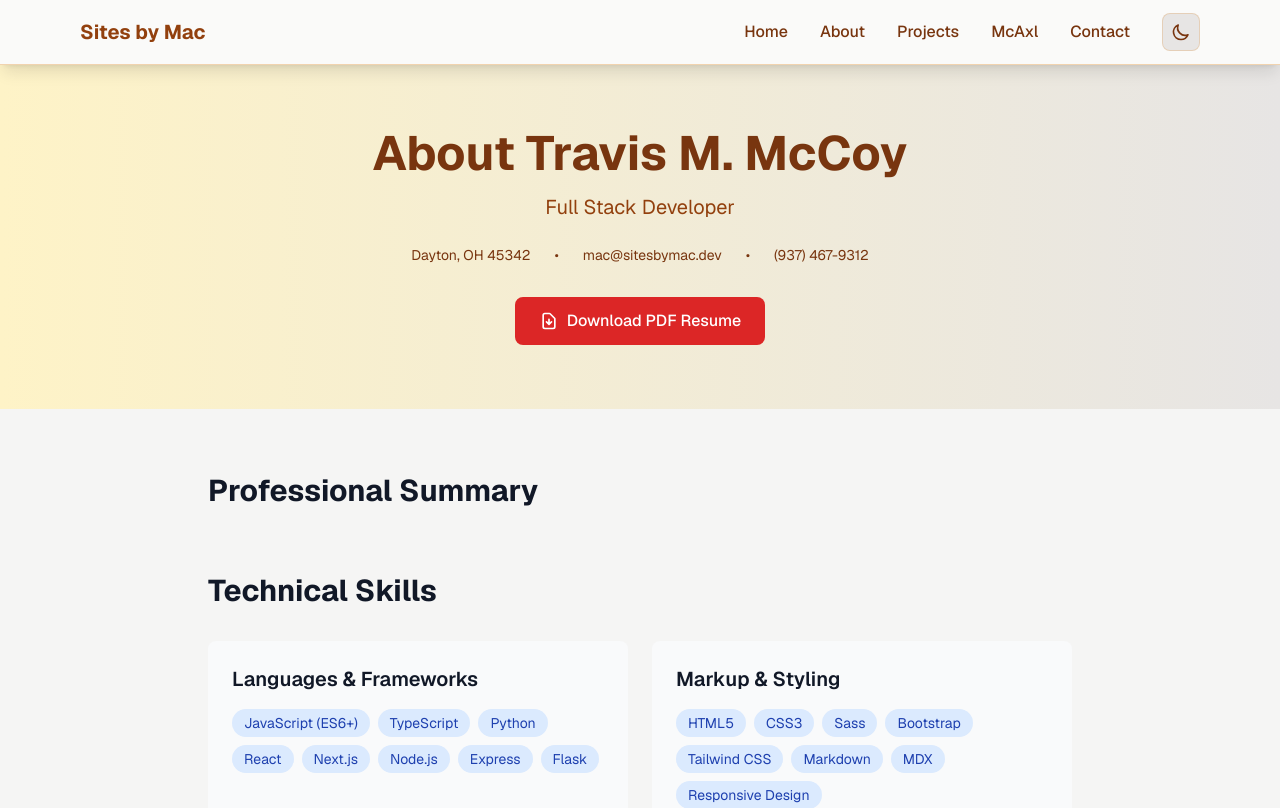
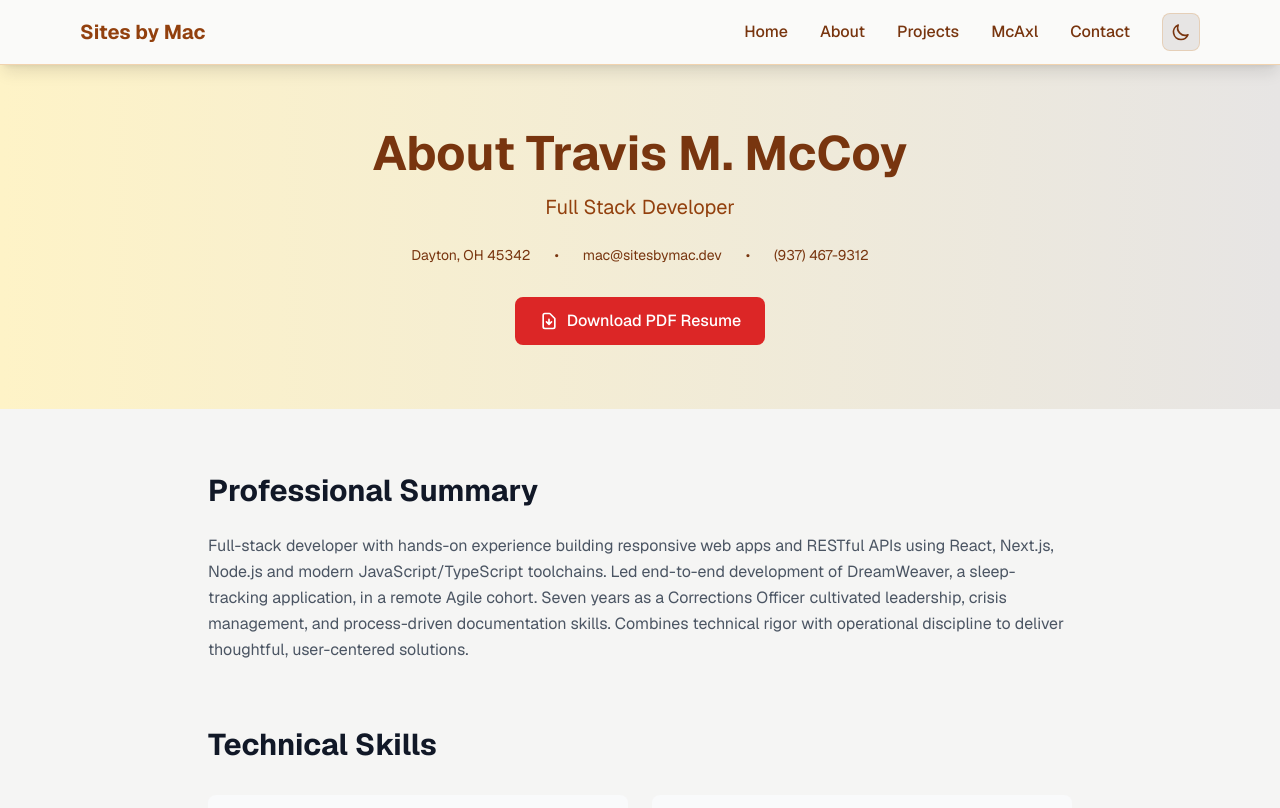
Before and after one commit to macfarley/sitesbymac-pofessional-profile, a Next.js app: page /about in a window 1280 px wide. Shown: the top 808 px of the page. Built offline with nearby package versions, Linux system fonts and the light colour scheme.

Commit message:
Update resume data with accurate personal info and fix build error

```diff
--- a/src/data/resume.ts
+++ b/src/data/resume.ts
@@ -11,6 +11,7 @@ export const personalInfo = {
   email: 'mac@sitesbymac.dev',
   linkedin: 'https://www.linkedin.com/in/travis-mccoy-630775b9/',
   github: 'https://github.com/macfarley',
+  summary: 'Full-stack developer with hands-on experience building responsive web apps and RESTful APIs using React, Next.js, Node.js and modern JavaScript/TypeScript toolchains. Led end-to-end development of DreamWeaver, a sleep-tracking application, in a remote Agile cohort. Seven years as a Corrections Officer cultivated leadership, crisis management, and process-driven documentation skills. Combines technical rigor with operational discipline to deliver thoughtful, user-centered solutions.'
 };
 
 export const education: Education[] = [
```
